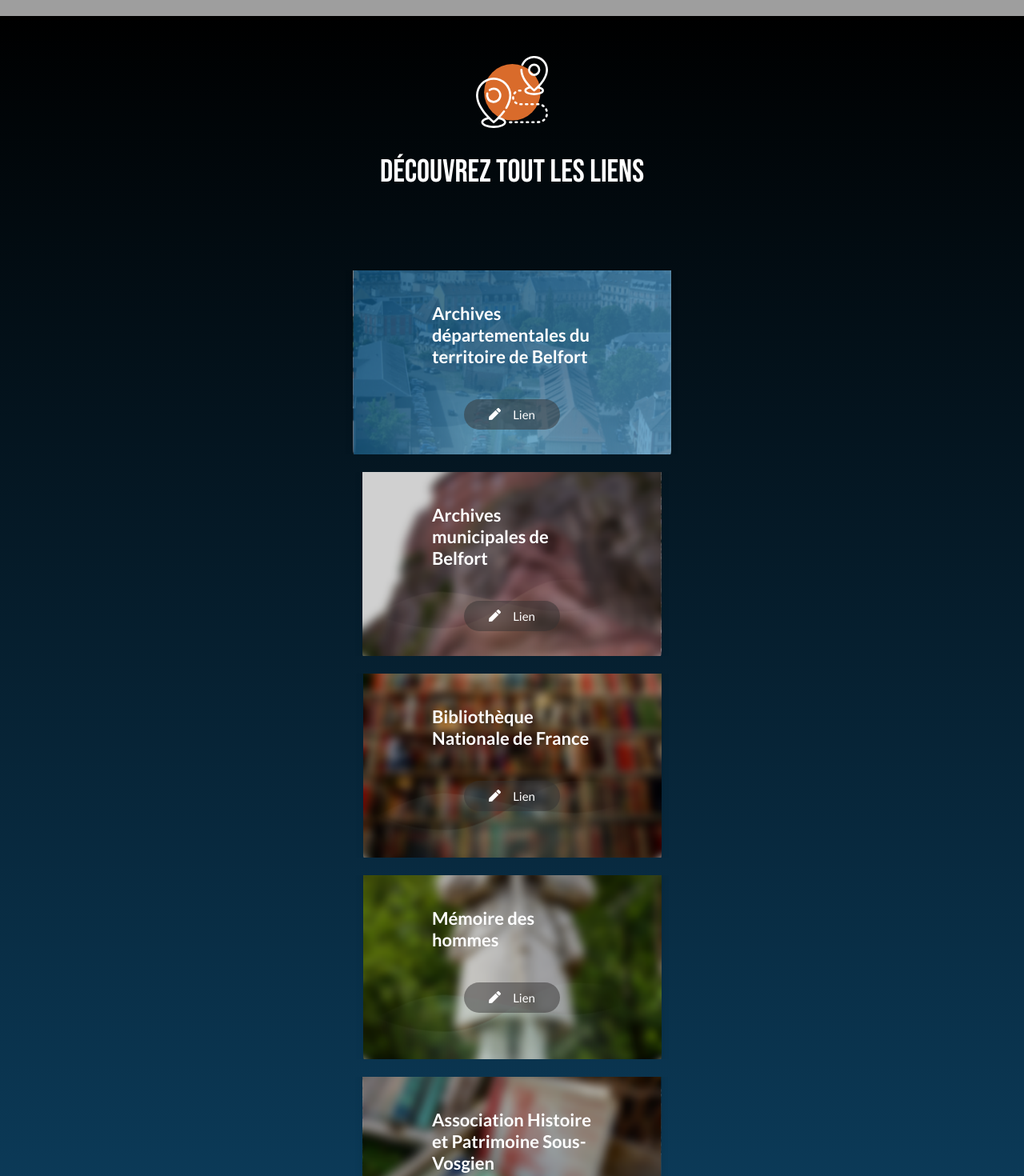
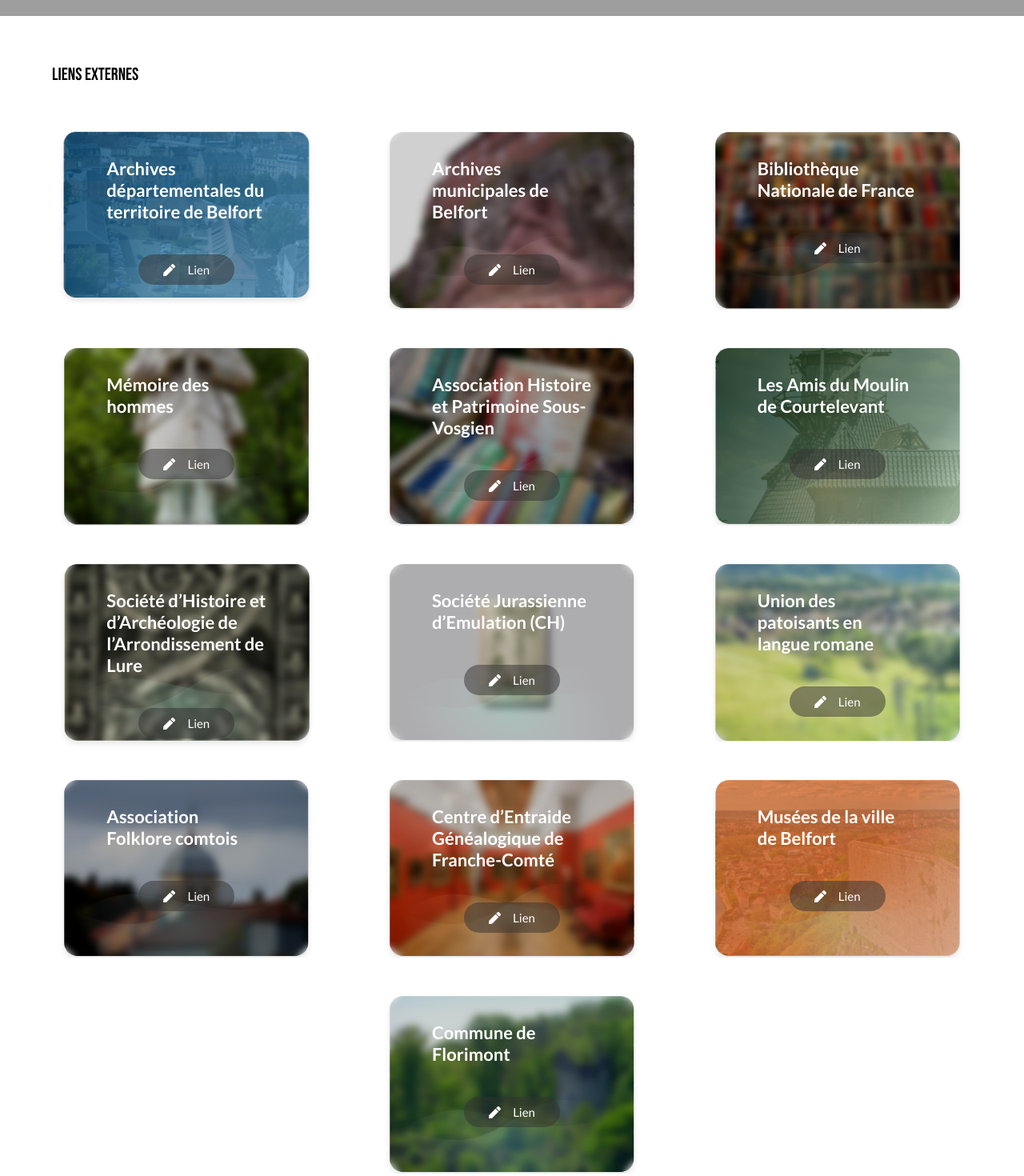
Before and after one commit to marinebrdesign/CSV, a Vue app: page /liens in a window 1280 px wide. Shown: the part 980-2450 px from the top of the page at 80% size. Built offline with nearby package versions, Linux system fonts and the light colour scheme; grey boxes are pictures that could not be loaded.

Commit message:
correction des communes et des liens

```diff
--- a/src/assets/styles/style_mise_en_page.css
+++ b/src/assets/styles/style_mise_en_page.css
@@ -197,180 +197,127 @@
 
 .presentation {
     position: relative;
-    top: 300px;
+    top: 200px;
+}
+
+.logo {
+    width: 187px;
+    margin: 0 auto 40px auto;
+}
+
+#csv {
+    text-align: center;
 }
 
 /*----------Pages liens---------*/
 .liens {
-    width: 80%;
-    border-radius: 20px;
-    margin: 20px auto 0 auto;
     padding: 10px;
+    display: flex;
+    flex-direction: row;
+    justify-content: space-around;
+    align-items: flex-start;
+    flex-wrap: wrap;
+    margin: 20px;
+}
+
+.liens_container {
+    background-position: center;
+    background-repeat: no-repeat;
+    display: block;
+    width: 330px;
+    height: 230px;
+    border-radius: 22px;
+    margin: 20px 10px;
 }
 
 #lien_2 {
     background-image: url("../../img/lien_2.png");
-    background-position: center;
-    background-repeat: no-repeat;
-    display: block;
-    width: 100%;
-    height: 230px;
-    border-radius: 22px;
-    margin: 22px 0 22px 0;
+    background-size: cover;
+    height: 100%;
 }
 
 #lien_1 {
     background-image: url("../../img/lien_1.png");
-    background-position: center;
-    background-repeat: no-repeat;
-    display: block;
-    width: 100%;
-    height: 230px;
-    border-radius: 22px;
-    margin: 22px 0 22px 0;
+    background-size: cover;
+    height: 100%;
 }
 
 #lien_3 {
     background-image: url("../../img/lien_3.png");
-    background-position: center;
-    background-repeat: no-repeat;
-    display: block;
-    width: 100%;
-    height: 230px;
-    border-radius: 22px;
-    margin: 22px 0 22px 0;
+    background-size: cover;
+    height: 100%;
 }
 
 #lien_4 {
     background-image: url("../../img/lien_4.png");
-    background-position: center;
-    background-repeat: no-repeat;
-    display: block;
-    width: 100%;
-    height: 230px;
-    border-radius: 22px;
-    margin: 22px 0 22px 0;
-
+    background-size: cover;
+    height: 100%;
 }
 
 #lien_5 {
     background-image: url("../../img/lien_5.png");
-    background-position: center;
-    background-repeat: no-repeat;
-    display: block;
-    width: 100%;
-    height: 230px;
-    border-radius: 22px;
-    margin: 22px 0 22px 0;
-
+    background-size: cover;
+    height: 100%;
 }
 
 #lien_6 {
     background-image: url("../../img/lien_6.png");
-    background-position: center;
-    background-repeat: no-repeat;
-    display: block;
-    width: 100%;
-    height: 230px;
-    border-radius: 22px;
-    margin: 22px 0 22px 0;
-
+    background-size: cover;
+    height: 100%;
 }
 
 #lien_7 {
     background-image: url("../../img/lien_7.png");
-    background-position: center;
-    background-repeat: no-repeat;
-    display: block;
-    width: 100%;
-    height: 230px;
-    border-radius: 22px;
-    margin: 22px 0 22px 0;
-
+    background-size: cover;
+    height: 100%;
 }
 
 #lien_8 {
     background-image: url("../../img/lien_8.png");
-    background-position: center;
-    background-repeat: no-repeat;
-    display: block;
-    width: 100%;
-    height: 230px;
-    border-radius: 22px;
-    margin: 22px 0 22px 0;
-
+    background-size: cover;
+    height: 100%;
 }
 
 #lien_9 {
     background-image: url("../../img/lien_9.png");
-    background-position: center;
-    background-repeat: no-repeat;
-    display: block;
-    width: 100%;
-    height: 230px;
-    border-radius: 22px;
-    margin: 22px 0 22px 0;
-
+    background-size: cover;
+    height: 100%;
 }
 
 #lien_10 {
     background-image: url("../../img/lien_10.png");
-    background-position: center;
-    background-repeat: no-repeat;
-    display: block;
-    width: 100%;
-    height: 230px;
-    border-radius: 22px;
-    margin: 22px 0 22px 0;
-
+    background-size: cover;
+    height: 100%;
 }
 
 #lien_11 {
     background-image: url("../../img/lien_11.png");
-    background-position: center;
-    background-repeat: no-repeat;
-    display: block;
-    width: 100%;
-    height: 230px;
-    border-radius: 22px;
-    margin: 22px 0 22px 0;
-
+    background-size: cover;
+    height: 100%;
 }
 
 #lien_12 {
     background-image: url("../../img/lien_12.png");
-    background-position: center;
-    background-repeat: no-repeat;
-    display: block;
-    width: 100%;
-    height: 230px;
-    border-radius: 22px;
-    margin: 22px 0 22px 0;
-
+    background-size: cover;
+    height: 100%;
 }
 
 #lien_13 {
     background-image: url("../../img/lien_13.png");
-    background-position: center;
-    background-repeat: no-repeat;
-    display: block;
-    width: 100%;
-    height: 230px;
-    border-radius: 22px;
-    margin: 22px 0 22px 0;
-
+    background-size: cover;
+    height: 100%;
 }
 
-#lien_1 svg, #lien_2 svg, #lien_3 svg, #lien_4 svg,#lien_5 svg,#lien_6 svg,#lien_7 svg,#lien_8 svg,#lien_9 svg,#lien_10 svg,#lien_11 svg,#lien_12 svg, #lien_13 svg  {
+.liens_container svg {
     color: white;
     padding-right: 15px;
 }
 
-#lien_1 a, #lien_2 a, #lien_3 a, #lien_4 a,#lien_5 a,#lien_6 a,#lien_7 a,#lien_8 a,#lien_9 a,#lien_10 a,#lien_11 a,#lien_12 a, #lien_13 a  {
+.liens_container a {
     color: white;
 }
 
-#lien_1 button, #lien_2 button, #lien_3 button, #lien_4 button,#lien_5 button,#lien_6 button,#lien_7 button,#lien_8 button,#lien_9 button,#lien_10 button,#lien_11 button,#lien_12 button, #lien_13 button  {
+.liens_container button {
     background-color: rgba(52, 51, 51, 0.5);
     border: none;
     padding: 10px;
@@ -383,15 +330,19 @@
     width: 120px;
 }
 
-#lien_1 p, #lien_2 p, #lien_3 p, #lien_4 p,#lien_5 p,#lien_6 p,#lien_7 p,#lien_8 p,#lien_9 p,#lien_10 p,#lien_11 p,#lien_12 p, #lien_13 p  {
+.liens_container p {
     padding: 40px;
     margin: 0 auto;
     width: 200px;
 
 }
 
+#lien_7 {
+    padding-bottom: 15px;
+}
+
 /*----------Pages Communes---------*/
-#chavanatte, #courcelles, #courtelevant, #delle, #faverois, #florimont, #grandvillars, #jonchery, #lepuix_neuf, #rechesy, #suarce {
+.communes {
     background-color: white;
     width: 350px;
     border-radius: 20px;
@@ -406,7 +357,7 @@
     padding-top: 10px;
 }
 
-#chavanatte h3, #courcelles h3, #courtelevant h3, #delle h3, #faverois h3, #florimont h3, #grandvillars h3, #jonchery h3, #lepuix_neuf h3, #rechesy h3, #suarce h3 {
+.communes h3 {
     color: #D96B2B;
     background-color: #FFFFFF;
     padding: 10px 20px 10px 20px;
@@ -420,7 +371,7 @@
     text-align: center;
 }
 
-#chavanatte p, #courcelles p, #courtelevant p, #delle p, #faverois p, #florimont p, #grandvillars p, #jonchery p, #lepuix_neuf p, #rechesy p, #suarce p {
+.communes p {
     text-align: center;
     padding: 20px;
 }
@@ -532,13 +483,13 @@
     }
 
     .texte_rejoindre {
-        background-color: #EDFCEB;
+        background-color: #d6e7d4;
         padding-top: 10px;
         padding-bottom: 75px;
         width: 60%;
         float: left;
         margin: auto 0 auto 100px;
-        height: 240px;
+        height: 200px;
     }
 
 
@@ -592,11 +543,11 @@
         font-size: 26px;
     }
 
-    #chavanatte p, #courcelles p, #courtelevant p, #delle p, #faverois p, #florimont p, #grandvillars p, #jonchery p, #lepuix_neuf p, #rechesy p, #suarce p {
+.communes p {
         margin: 15px;
     }
 
-    #chavanatte, #courcelles, #courtelevant, #delle, #faverois, #florimont, #grandvillars, #jonchery, #lepuix_neuf, #rechesy, #suarce {
+    .communes {
         height: 400px;
     }
 }
@@ -614,13 +565,13 @@
     }
 
     .texte_rejoindre {
-        background-color: #EDFCEB;
+        background-color: #d6e7d4;
         padding-top: 10px;
         padding-bottom: 75px;
         width: 60%;
         float: left;
         margin: auto 0 auto 100px;
-        height: 230px;
+        height: 200px;
     }
 
     .img_rejoindre {
@@ -661,13 +612,13 @@
     }
 
     .texte_rejoindre {
-        background-color: #EDFCEB;
+        background-color: #d6e7d4;
         padding-top: 10px;
         padding-bottom: 60px;
         width: 60%;
         float: left;
         margin: auto 0 auto 50px;
-        height: 190px;
+        height: 210px;
     }
 
 
@@ -691,7 +642,7 @@
         font-size: 22px;
     }
 
-    #chavanatte, #courcelles, #courtelevant, #delle, #faverois, #florimont, #grandvillars, #jonchery, #lepuix_neuf, #rechesy, #suarce {
+    .communes {
         height: 380px;
     }
 }
@@ -748,7 +699,7 @@
     }
 
     .rejoindre {
-        background-color: #EDFCEB;
+        background-color: #d6e7d4;
         padding-top: 10px;
         padding-bottom: 40px;
         margin-bottom: 0;
@@ -771,7 +722,7 @@
     }
 
     .texte_rejoindre {
-        background-color: #EDFCEB;
+        background-color: #d6e7d4;
         padding-top: 10px;
         padding-bottom: 40px;
         width: 100%;
@@ -810,6 +761,16 @@
         font-size: 20px;
     }
 
+    .logo img {
+        width: 125px;
+        height: 125px;
+    }
+
+    .logo {
+        width: 125px;
+    }
+
+
     @media screen and (max-width: 480px) {
 
         .image_background {
--- a/src/assets/styles/typographie_couleurs.css
+++ b/src/assets/styles/typographie_couleurs.css
@@ -51,7 +51,7 @@
     font-size: 15px;
 }
 
-#lien_2 p, #lien_1 p, #lien_3 p, #lien_4 p, #lien_5 p, #lien_6 p , #lien_7 p, #lien_8 p, #lien_9 p, #lien_10 p, #lien_11 p, #lien_12 p, #lien_13 p {
+.liens_container p {
     color: white;
     font-weight: bold;
 }
@@ -67,7 +67,7 @@
 
 @media screen and (max-width: 3000px) {
     p, a {
-        font-size: 20px;
+        font-size: 18px;
         font-family: lato;
         font-weight: 400;
         text-decoration: none;
@@ -85,13 +85,6 @@
 }
 
 @media screen and (max-width: 1200px) {
-    p, a {
-        font-size: 18px;
-        font-family: lato;
-        font-weight: 400;
-        text-decoration: none;
-        color: black;
-    }
 
     h4 {
         font-size: 20px;
--- a/src/components/c-footer.vue
+++ b/src/components/c-footer.vue
@@ -31,6 +31,7 @@
                 <router-link to="/politique_confidentialite">Politique de confidentialité</router-link>
               </li>
               <li><p>Suivez-nous<a href="https://fr-fr.facebook.com/"><i class="fab fa-facebook-f"></i></a></p></li>
+              <li><img src="../img/Logo.png" width="50" height="50" alt="logo_csv"></li>
             </ul>
           </div>
         </footer>
@@ -52,6 +53,9 @@
 }
 </script>
 <style scoped>
+@media  {
+
+}
   h4 {
     margin-top: 0;
     font-family: Lato;
--- a/src/pages/accueil.vue
+++ b/src/pages/accueil.vue
@@ -3,6 +3,9 @@
     <div class="image_background">
       <c-header></c-header>
       <div class="presentation">
+        <div class="logo">
+          <img src="../img/Logo.png" alt="logo_csv">
+        </div>
         <h1>CŒUVATTE-SUARCINE-VENDELINE</h1>
         <p>Bienvenue sur le site de l’association Cœuvatte-Suarcine-Vendeline (CSV) :
           <br>Histoire et patrimoine du sud-territoire de Belfort</p>
--- a/src/pages/liens.vue
+++ b/src/pages/liens.vue
@@ -1,11 +1,13 @@
 <template>
   <div>
     <div class="image_background">
-      <c-header></c-header>
+        <c-header></c-header>
       <div class="presentation">
+        <div class="logo">
+          <img src="../img/Logo.png" alt="logo_csv">
+        </div>
         <h1>CŒUVATTE-SUARCINE-VENDELINE</h1>
-        <p>Bienvenue sur le site de l’association Cœuvatte-Suarcine-Vendeline (CSV) :
-          <br>Histoire et patrimoine du sud-territoire de Belfort</p>
+        <p>Les liens externes </p>
         <div class="fleche">
           <svg width="50" height="50" xmlns="http://www.w3.org/2000/svg" fill-rule="evenodd" clip-rule="evenodd"><path d="M11 21.883l-6.235-7.527-.765.644 7.521 9 7.479-9-.764-.645-6.236 7.529v-21.884h-1v21.883z"/></svg>
         </div>
@@ -13,6 +15,7 @@
       </div>
     <main>
       <div class="degrade">
+        <div id="container_decouvrez">
         <div class="decouvrez">
           <div class="svg_decouvrez">
             <svg data-name="Groupe 313" viewBox="0 0 89.235 89.316" xmlns="http://www.w3.org/2000/svg">
@@ -100,102 +103,129 @@
           <a href="#lien_12">- Musées de la ville de Belfort</a>
           <a href="#lien_13">- Commune de Florimont</a>
         </div>
-
+        </div>
+        <h1 id="lien">LIENS EXTERNES</h1>
         <div class="liens">
 
+          <div class="liens_container">
           <div id="lien_1">
             <p>Archives départementales du territoire de Belfort</p>
             <div class="center">
               <button><a href="https://archives.territoiredebelfort.fr/"><i class="fas fa-pen"></i>Lien</a></button>
             </div>
           </div>
+          </div>
 
+          <div class="liens_container">
           <div id="lien_2">
             <p>Archives municipales de Belfort</p>
             <div class="center">
               <button><a href="https://archives.belfort.fr"><i class="fas fa-pen"></i>Lien</a></button>
             </div>
           </div>
+        </div>
 
+          <div class="liens_container">
           <div id="lien_3">
             <p>Bibliothèque Nationale de France</p>
             <div class="center">
               <button><a href="https://www.bnf.fr/fr"><i class="fas fa-pen"></i>Lien</a></button>
             </div>
           </div>
+          </div>
 
+          <div class="liens_container">
           <div id="lien_4">
             <p>Mémoire des hommes</p>
             <div class="center">
               <button><a href="https://www.memoiredeshommes.sga.defense.gouv.fr/"><i class="fas fa-pen"></i>Lien</a></button>
             </div>
           </div>
+          </div>
 
+          <div class="liens_container">
           <div id="lien_5">
             <p>Association Histoire et Patrimoine Sous-Vosgien</p>
             <div class="center">
               <button><a href="https://sites.google.com/site/ahpsvtdp/home"><i class="fas fa-pen"></i>Lien</a></button>
             </div>
           </div>
+        </div>
 
+          <div class="liens_container">
           <div id="lien_6">
             <p>Les Amis du Moulin de Courtelevant</p>
             <div class="center">
               <button><a href="https://www.amc.moulincourtelevant.fr/"><i class="fas fa-pen"></i>Lien</a></button>
             </div>
           </div>
+          </div>
 
+          <div class="liens_container">
           <div id="lien_7">
             <p>Société d’Histoire et d’Archéologie de l’Arrondissement de Lure</p>
             <div class="center">
               <button><a href="https://www.shaarl.com/"><i class="fas fa-pen"></i>Lien</a></button>
             </div>
           </div>
+          </div>
 
+          <div class="liens_container">
           <div id="lien_8">
             <p>Société Jurassienne d’Emulation (CH)</p>
             <div class="center">
               <button><a href="https://www.sje.ch/"><i class="fas fa-pen"></i>Lien</a></button>
             </div>
           </div>
+          </div>
 
+          <div class="liens_container">
           <div id="lien_9">
             <p>Union des patoisants en langue romane</p>
             <div class="center">
               <button><a href="https://www.patoisbelfort.fr/"><i class="fas fa-pen"></i>Lien</a></button>
             </div>
           </div>
+          </div>
 
+          <div class="liens_container">
           <div id="lien_10">
             <p>Association Folklore comtois</p>
             <div class="center">
               <button><a href="https://www.folklore-comtois.fr/"><i class="fas fa-pen"></i>Lien</a></button>
             </div>
           </div>
+            </div>
 
+          <div class="liens_container">
           <div id="lien_11">
             <p>Centre d’Entraide Généalogique de Franche-Comté</p>
             <div class="center">
               <button><a href="https://www.cegfc.net/www/index.php3"><i class="fas fa-pen"></i>Lien</a></button>
             </div>
           </div>
+          </div>
 
-          <div id="lien_12">
+          <div class="liens_container">
+            <div id="lien_12">
             <p>Musées de la ville de Belfort</p>
             <div class="center">
               <button><a href="https://musees.belfort.fr/accueil-991.html"><i class="fas fa-pen"></i>Lien</a></button>
             </div>
           </div>
+          </div>
 
+          <div class="liens_container">
           <div id="lien_13">
             <p>Commune de Florimont</p>
             <div class="center">
               <button><a href="https://florimont.fr/"><i class="fas fa-pen"></i>Lien</a></button>
             </div>
           </div>
-
+          </div>
         </div>
       </div>
+
 
     </main>
 <c-footer></c-footer>
@@ -222,3 +252,55 @@
   }
 }
 </script>
+<style scoped>
+
+@media screen and (max-width: 3000px) {
+
+  .decouvrez {
+    display: none;
+  }
+
+  #lien {
+    display: block;
+    margin-left: 65px;
+  }
+
+  .degrade {
+    background: linear-gradient(#ffffff, #ffffff);
+  }
+
+  .presentation p {
+    font-family: "Bebas Neue";
+    font-size: 50px;
+  }
+}
+
+@media screen and (max-width: 768px) {
+
+  .decouvrez {
+    display: block;
+  }
+
+  #lien {
+    display: none;
+  }
+
+  .degrade {
+    background: linear-gradient(#000000, #0E486D , #064A74);
+  }
+
+  .decouvrez {
+    display: block;
+  }
+
+  .presentation p {
+    font-size: 30px;
+  }
+}
+
+@media screen and (max-width: 480px) {
+  .presentation p {
+    font-size: 25px;
+  }
+}
+</style>
--- a/src/pages/mentions_legales.vue
+++ b/src/pages/mentions_legales.vue
@@ -68,6 +68,7 @@
     text-align: center;
   }
   main {
-    margin: 35px 20px 35px 20px;
+    width: 90%;
+    margin: 35px auto;
   }
 </style>
--- a/src/pages/politique_confidentialite.vue
+++ b/src/pages/politique_confidentialite.vue
@@ -157,6 +157,7 @@
   text-align: center;
 }
 main {
-  margin: 35px 20px 35px 20px;
+  width: 90%;
+  margin: 35px auto;
 }
 </style>
```
Also changed, not shown: src/pages/communes.vue (+48 -21 lines), src/img/Logo.png (added).
